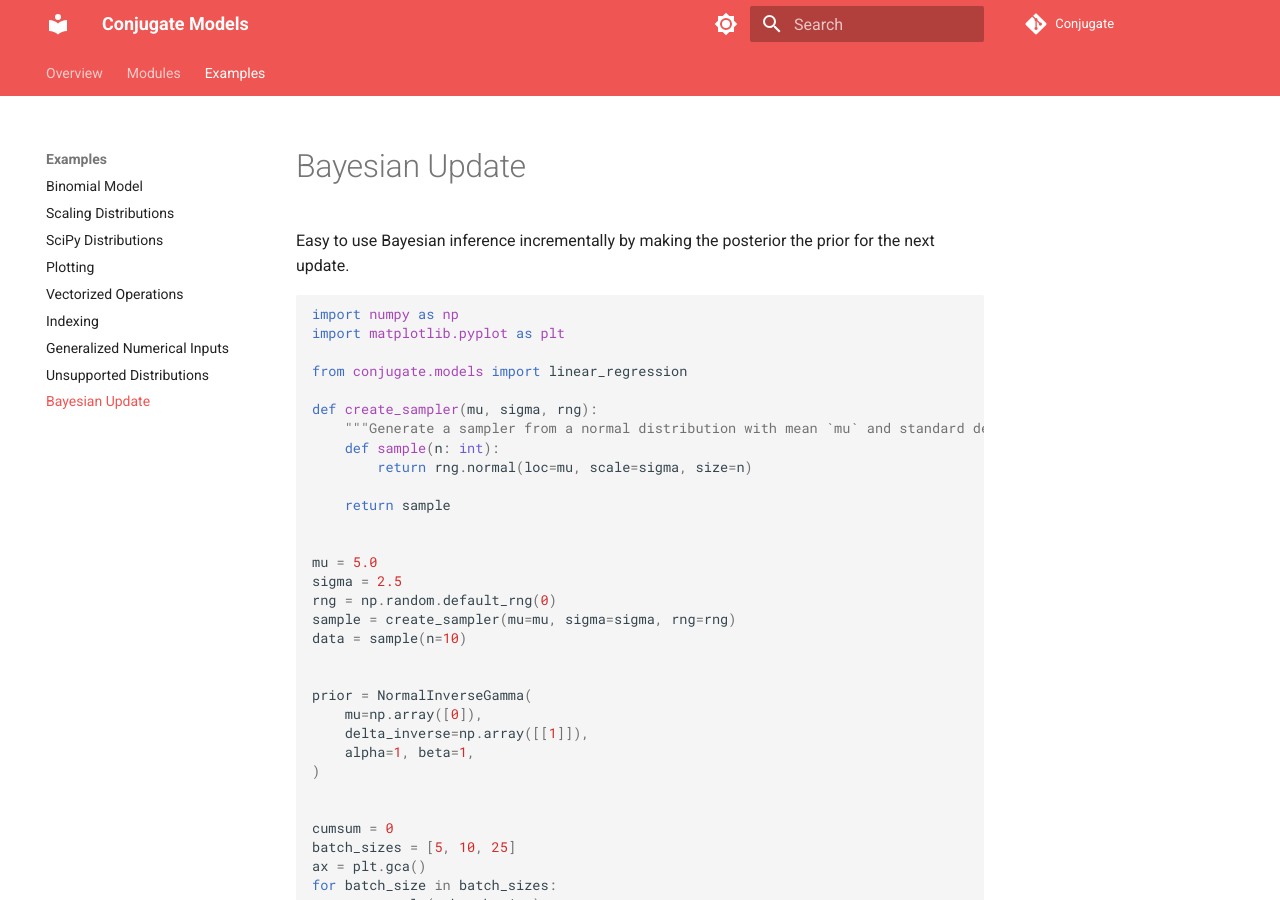
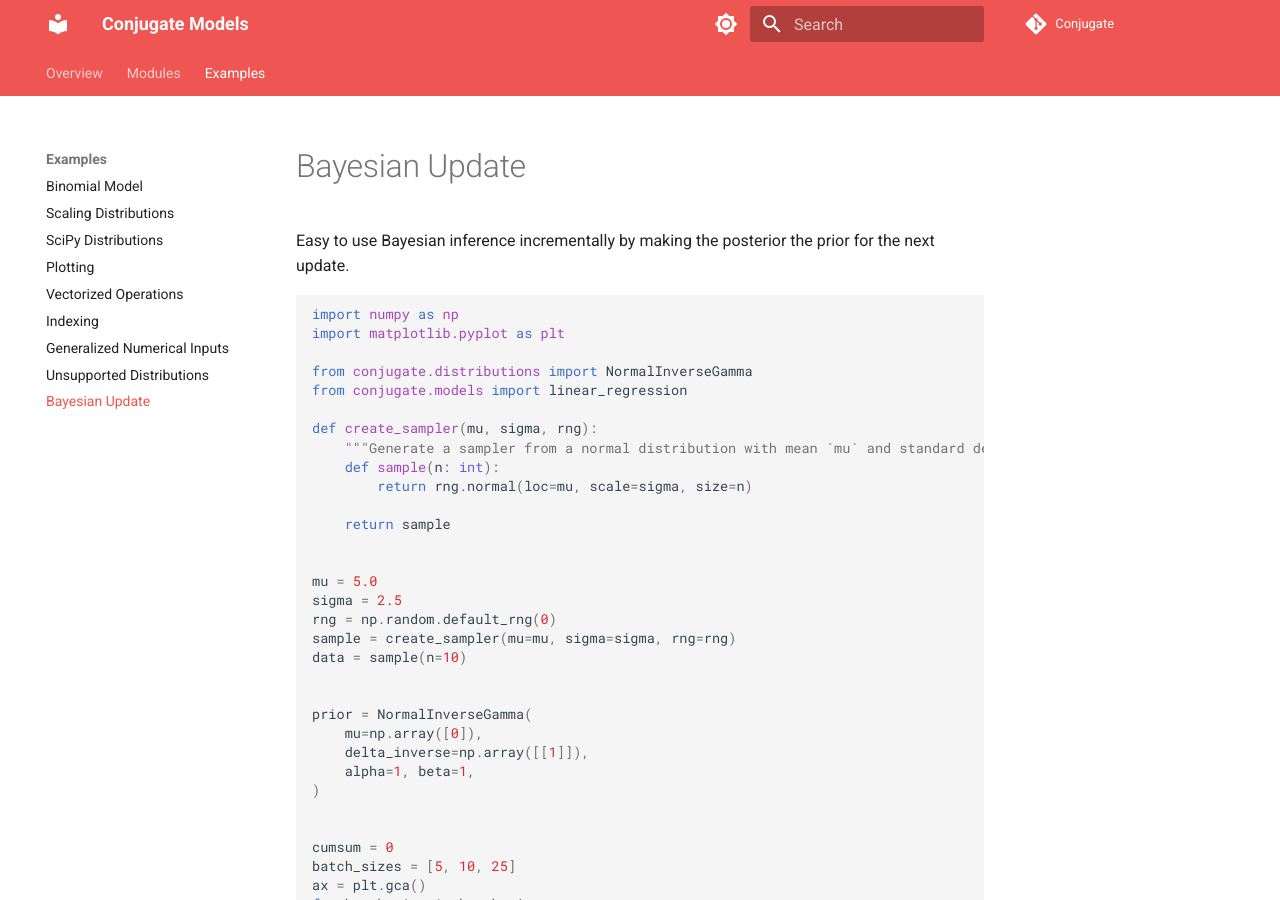
Before and after one commit to wd60622/conjugate, an MkDocs documentation site: the page built from docs/examples/bayesian-update.md, in a window 1280 px wide and 900 px high. Built offline with MkDocs 1.6.1 and Material for MkDocs 9.7.7, drawn with Linux system fonts in a browser that asks for light colours; comment, search, counter and statistics services are not loaded.

Commit message:
forgotten import

```diff
--- a/docs/examples/bayesian-update.md
+++ b/docs/examples/bayesian-update.md
@@ -5,6 +5,7 @@ Easy to use Bayesian inference incrementally by making the posterior the prior f
 import numpy as np
 import matplotlib.pyplot as plt
 
+from conjugate.distributions import NormalInverseGamma
 from conjugate.models import linear_regression
 
 def create_sampler(mu, sigma, rng):
```
